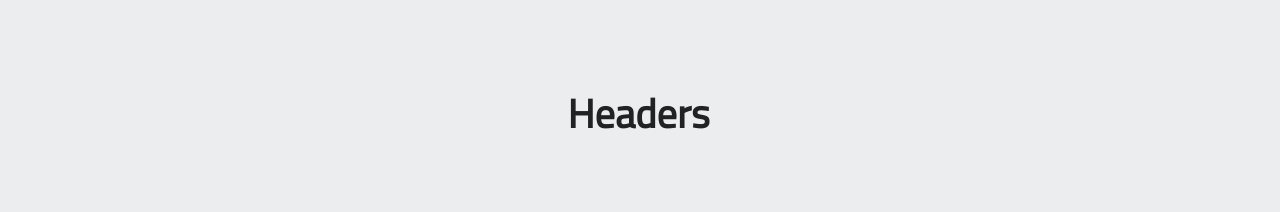
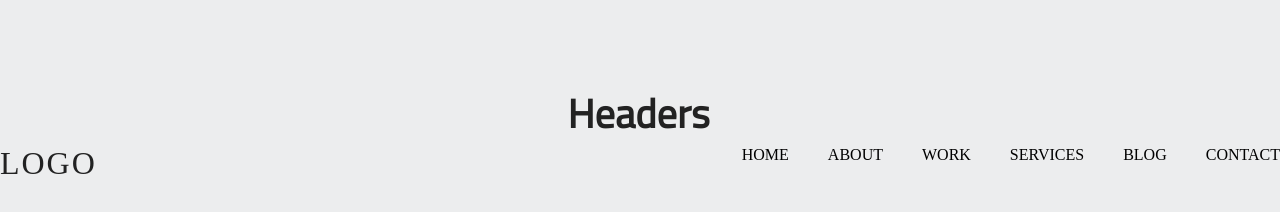
Before and after one commit to Yojuks/fullsite, a website: page src/index.html in a window 1280 px wide. Drawn offline with Linux system fonts and the light colour scheme.

Commit message:
Added css code to header1

```diff
--- a/src/index.html
+++ b/src/index.html
@@ -13,16 +13,41 @@
         <h3 class="title1__item">Headers</h3>
     </div>
     <div class="header1">
-        <div class="wrapper">
+
             <div class="topmenu">
-                <div class="topmenu__logo"></div>
-                <div class="topmenu__menu"></div>
+                <div class="topmenu__logo">
+                    <p class="topmenu__logo__paragraph">LOGO</p>
+                </div>
+                <div class="topmenu__menu">
+                    <ul class="topmenu__menu__item">
+                        <li class="topmenu__menu__item__list">
+                            <a class="topmenu__menu__item__link" href="#">HOME</a>
+                        </li>
+                        <li class="topmenu__menu__item__list">
+                            <a class="topmenu__menu__item__link" href="#">ABOUT</a>
+                        </li>
+                        <li class="topmenu__menu__item__list">
+                            <a class="topmenu__menu__item__link" href="#">WORK</a>
+                        </li>
+                        <li class="topmenu__menu__item__list">
+                            <a class="topmenu__menu__item__link" href="#">SERVICES </a>
+                        </li>
+                        <li class="topmenu__menu__item__list">
+                            <a class="topmenu__menu__item__link" href="#">BLOG</a>
+                        </li>
+                        <li class="topmenu__menu__item__list">
+                            <a class="topmenu__menu__item__link" href="#">CONTACT</a>
+                        </li>
+
+                    </ul>
+                </div>
             </div>
-            <div class="header__wrapper__maintext">
-                <div class="header__wrapper__maintext__arrows"></div>
-                <div class="header__wrapper__maintext__navigation"></div>
+            <div class="slider">
+                <div class="slider__text"></div>
+                <div class="slider__arrows"></div>
+                <div class="slider__navigation"></div>
             </div>
-        </div>
+
     </div>
 </body>
 </html>
--- a/src/sass/main.scss
+++ b/src/sass/main.scss
@@ -1,7 +1,13 @@
+* {
+    margin: 0;
+    padding: 0;
+}
 body {
     background-color: #ecedee;
 }
 .title1 {
+    width: 1280px;
+    margin: 0 auto;
     .title1__item {
         width: 145px;
         color: #222222;
@@ -14,6 +20,44 @@ body {
     }
 }
 
- .header1 {
+.header1 {
+    min-width: 400px;
+    max-width: 1280px;
+    margin: 0 auto;
 
- }
+    .topmenu {
+        width: 1280px;
+        .topmenu__logo {
+            display: block;
+            float: left;
+        }
+        .topmenu__logo__paragraph {
+            width: 95px;
+            color: #222222;
+            font-family: "Titillium Web - Semi Bold";
+            font-size: 32px;
+            font-weight: 400;
+            line-height: 34.87px;
+            text-transform: uppercase;
+            letter-spacing: 1.98px;
+        }
+        .topmenu__menu {
+            display: block;
+            float: right;
+            width: calc(100% - 95px);
+            .topmenu__menu__item {
+                display: block;
+                float: right;
+                .topmenu__menu__item__list {
+                    display: inline-block;
+                    list-style: none;
+                    .topmenu__menu__item__link {
+                        text-decoration: none;
+                        padding-left: 35px;
+                        color: black;
+                    }
+                }
+            }
+        }
+    }
+}
```
Also changed, not shown: src/css/main.css.
